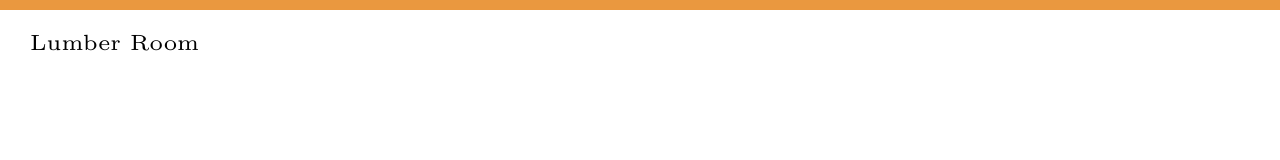
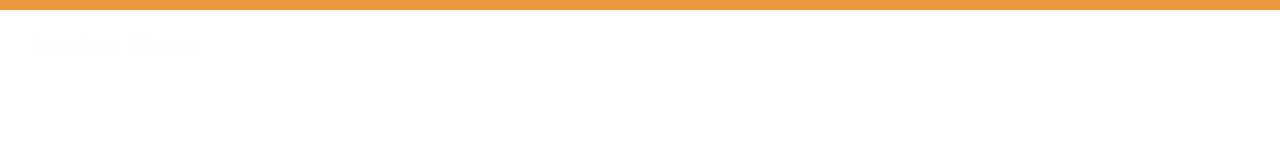
Before and after one commit to rrrhhhhhhhhh/lr, a plain HTML site: page index.html in a window 1280 px wide. Drawn offline with Linux system fonts and the light colour scheme; files whose address does not match are found by name.

Commit message:
Test hidden header

```diff
--- a/resources/css/style.css
+++ b/resources/css/style.css
@@ -25,8 +25,14 @@
   --------------------------------------------------------
 */
 a {
-  color: black;
+  color: #FEFEFE;
+-webkit-transition: color 2s; /* For Safari 3.0 to 6.0 */
+transition: color 2s; /* For modern browsers */
 }
+
+   a:hover {
+       color: #080808;
+   }
 
 header > a:link,
 header > a:visited,
@@ -40,7 +46,7 @@ li > a:visited {
 header > a:hover,
 .menu-item > a:hover ,
 li > a:hover {
-  text-decoration: underline;
+  text-decoration: none;
 }
 
 a:link,
```
